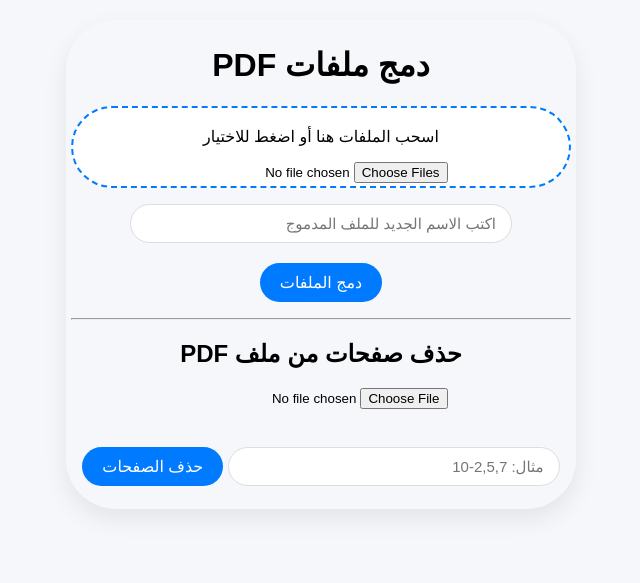
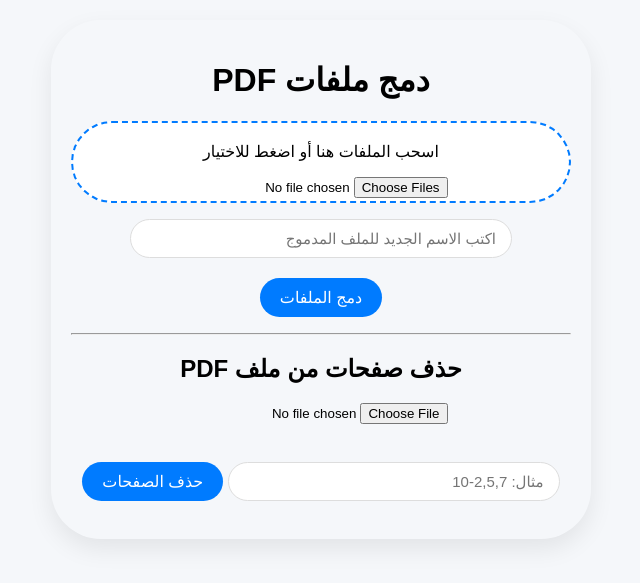
Before and after one commit to maf1250/PDF, a Flask app: page / in a window 1280 px wide. Shown: the top 583 px of the page, without its empty margins (319-959 px from the left). Run offline with Flask 3, Linux system fonts and the light colour scheme.

Commit message:
Update style.css

```diff
--- a/static/style.css
+++ b/static/style.css
@@ -8,7 +8,7 @@ body {
     max-width: 500px;
     margin: auto;
     text-align: center;
-    padding: 5px;
+    padding: 20px;
     border-radius: 50px;
     box-shadow: 0 10px 25px rgba(0,0,0,0.08);
 }
```
